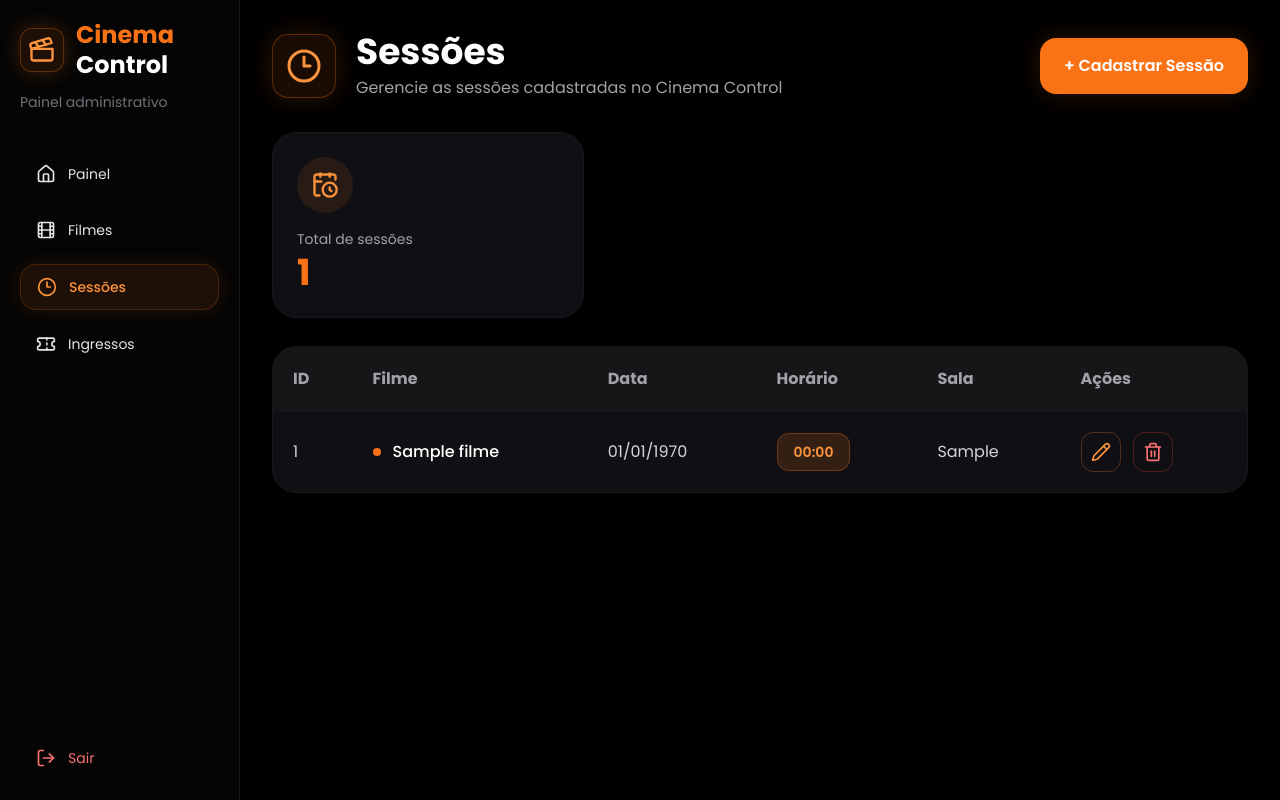
After one commit to Mariaquiteria26/projeto-PW, a PHP site: page /paginas/sessoes/index.php in a window 1280 px wide. The commit adds this page. Run offline with PHP 8.4, Linux system fonts and the light colour scheme; the visitor is signed in with stand-in values (Sample User, id 1); tables that the repository leaves empty or names only in its code hold one stand-in row (values such as "Sample post"); some libraries are stand-ins or nearby versions.

Commit message:
segundo crud finalizado

```diff
--- /dev/null
+++ b/paginas/sessoes/index.php
@@ -0,0 +1,200 @@
+<?php
+require_once __DIR__ . '/../../login/protege.php';
+require_once __DIR__ . '/../../login/conexao.php';
+
+$pdo = getConexao();
+
+$sql = "SELECT sessoes.*, filmes.nome AS nome_filme
+        FROM sessoes
+        INNER JOIN filmes ON sessoes.filme_id = filmes.id";
+
+$stmt = $pdo->query($sql);
+
+$sessoes = $stmt->fetchAll(PDO::FETCH_ASSOC);
+
+$sql = "SELECT COUNT(*) AS total FROM sessoes";
+
+$stmt = $pdo->query($sql);
+
+$totalSessoes = $stmt->fetch(PDO::FETCH_ASSOC)['total'];
+?>
+
+<!DOCTYPE html>
+<html lang="pt-br">
+<head>
+    <meta charset="UTF-8">
+    <meta name="viewport" content="width=device-width, initial-scale=1.0">
+    <title>Sessões - Cinema Control</title>
+
+    <script src="https://cdn.tailwindcss.com"></script>
+    <script src="https://unpkg.com/lucide@latest"></script>
+
+    <link href="https://fonts.googleapis.com/css2?family=Poppins:wght@300;400;500;600;700&display=swap" rel="stylesheet">
+
+    <style>
+        body { font-family: 'Poppins', sans-serif; }
+    </style>
+</head>
+
+<body class="bg-black text-white flex min-h-screen">
+
+    <aside class="w-60 min-h-screen bg-[#050505] border-r border-zinc-900 flex flex-col justify-between p-5">
+        <div>
+            <div class="mb-10">
+                <div class="flex items-center gap-3 mb-3">
+                    <div class="w-11 h-11 rounded-xl bg-orange-500/10 border border-orange-500/30 flex items-center justify-center shadow-[0_0_20px_rgba(249,115,22,0.25)]">
+                        <i data-lucide="clapperboard" class="w-7 h-7 text-orange-400"></i>
+                    </div>
+
+                    <h1 class="text-2xl font-bold leading-tight">
+                        <span class="text-orange-500">Cinema</span><br>
+                        Control
+                    </h1>
+                </div>
+
+                <p class="text-zinc-500 text-sm">Painel administrativo</p>
+            </div>
+
+            <nav class="space-y-3">
+                <a href="../painel/index.php" class="flex items-center gap-3 text-zinc-200 hover:text-orange-400 hover:bg-orange-500/10 px-4 py-3 rounded-2xl transition">
+                    <i data-lucide="home" class="w-5 h-5"></i>
+                    <span class="text-sm">Painel</span>
+                </a>
+
+                <a href="../filmes/index.php" class="flex items-center gap-3 text-zinc-200 hover:text-orange-400 hover:bg-orange-500/10 px-4 py-3 rounded-2xl transition">
+                    <i data-lucide="film" class="w-5 h-5"></i>
+                    <span class="text-sm">Filmes</span>
+                </a>
+
+                <a href="../sessoes/index.php" class="flex items-center gap-3 bg-orange-500/10 text-orange-400 px-4 py-3 rounded-2xl border border-orange-500/20 shadow-[0_0_20px_rgba(249,115,22,0.12)]">
+                    <i data-lucide="clock-3" class="w-5 h-5"></i>
+                    <span class="text-sm font-medium">Sessões</span>
+                </a>
+
+                <a href="../ingressos/index.php" class="flex items-center gap-3 text-zinc-200 hover:text-orange-400 hover:bg-orange-500/10 px-4 py-3 rounded-2xl transition">
+                    <i data-lucide="ticket" class="w-5 h-5"></i>
+                    <span class="text-sm">Ingressos</span>
+                </a>
+            </nav>
+        </div>
+
+        <a href="../../login/logout.php" class="flex items-center gap-3 text-red-400 hover:bg-red-500/10 px-4 py-3 rounded-2xl transition">
+            <i data-lucide="log-out" class="w-5 h-5"></i>
+            <span class="text-sm">Sair</span>
+        </a>
+    </aside>
+
+    <main class="flex-1 p-8">
+
+        <div class="flex items-center justify-between mb-8">
+            <div class="flex items-center gap-5">
+                <div class="w-16 h-16 rounded-2xl bg-orange-500/10 border border-orange-500/30 flex items-center justify-center shadow-[0_0_25px_rgba(249,115,22,0.18)]">
+                    <i data-lucide="clock-3" class="w-9 h-9 text-orange-400"></i>
+                </div>
+
+                <div>
+                    <h1 class="text-4xl font-bold">Sessões</h1>
+                    <p class="text-zinc-400 mt-1">
+                        Gerencie as sessões cadastradas no Cinema Control
+                    </p>
+                </div>
+            </div>
+
+            <a href="cadastrar.php" class="bg-orange-500 hover:bg-orange-600 transition px-6 py-4 rounded-2xl font-semibold shadow-[0_0_25px_rgba(249,115,22,0.18)]">
+                + Cadastrar Sessão
+            </a>
+        </div>
+
+        <section class="grid grid-cols-1 md:grid-cols-3 gap-5 mb-7">
+            <div class="bg-[#101014] border border-zinc-900 rounded-3xl p-6">
+                <div class="w-14 h-14 rounded-full bg-orange-500/10 flex items-center justify-center mb-4">
+                    <i data-lucide="calendar-clock" class="w-7 h-7 text-orange-400"></i>
+                </div>
+
+                <p class="text-zinc-400 text-sm">Total de sessões</p>
+
+                <h2 class="text-4xl font-bold text-orange-500 mt-1">
+                    <?php echo $totalSessoes; ?>
+                </h2>
+            </div>
+        </section>
+
+        <div class="bg-[#101014] border border-zinc-900 rounded-3xl overflow-hidden">
+
+            <table class="w-full">
+
+                <thead class="bg-zinc-900/80">
+                    <tr>
+                        <th class="text-left p-5 text-zinc-400">ID</th>
+                        <th class="text-left p-5 text-zinc-400">Filme</th>
+                        <th class="text-left p-5 text-zinc-400">Data</th>
+                        <th class="text-left p-5 text-zinc-400">Horário</th>
+                        <th class="text-left p-5 text-zinc-400">Sala</th>
+                        <th class="text-left p-5 text-zinc-400">Ações</th>
+                    </tr>
+                </thead>
+
+                <tbody>
+
+                    <?php foreach($sessoes as $sessao): ?>
+
+                        <tr class="border-t border-zinc-900 hover:bg-zinc-900/50 transition">
+
+                            <td class="p-5 text-zinc-300">
+                                <?php echo $sessao['id']; ?>
+                            </td>
+
+                            <td class="p-5 font-medium">
+                                <div class="flex items-center gap-3">
+                                    <span class="w-2 h-2 rounded-full bg-orange-500"></span>
+
+                                    <?php echo htmlspecialchars($sessao['nome_filme']); ?>
+                                </div>
+                            </td>
+
+                            <td class="p-5 text-zinc-300">
+                                <?php echo date('d/m/Y', strtotime($sessao['data'])); ?>
+                            </td>
+
+                            <td class="p-5">
+                                <span class="bg-orange-500/15 text-orange-400 border border-orange-500/30 px-4 py-2 rounded-xl text-sm font-semibold">
+                                    <?php echo date('H:i', strtotime($sessao['horario'])); ?>
+                                </span>
+                            </td>
+
+                            <td class="p-5 text-zinc-300">
+                                <?php echo htmlspecialchars($sessao['sala']); ?>
+                            </td>
+
+                            <td class="p-5">
+                                <div class="flex gap-3">
+
+                                    <a href="editar.php?id=<?php echo $sessao['id']; ?>" class="w-10 h-10 flex items-center justify-center rounded-xl border border-orange-500/30 text-orange-400 hover:bg-orange-500/10 transition">
+                                        <i data-lucide="pencil" class="w-5 h-5"></i>
+                                    </a>
+
+                                    <a href="delete.php?id=<?php echo $sessao['id']; ?>" onclick="return confirm('Tem certeza que deseja excluir?')" class="w-10 h-10 flex items-center justify-center rounded-xl border border-red-500/30 text-red-400 hover:bg-red-500/10 transition">
+                                        <i data-lucide="trash-2" class="w-5 h-5"></i>
+                                    </a>
+
+                                </div>
+                            </td>
+
+                        </tr>
+
+                    <?php endforeach; ?>
+
+                </tbody>
+
+            </table>
+
+        </div>
+
+    </main>
+
+    <script>
+        lucide.createIcons();
+    </script>
+
+</body>
+</html>
```
Also changed, not shown: paginas/painel/index.php (+11 -3 lines), paginas/sessoes/cadastrar.php (added, +115 -0 lines), paginas/sessoes/delete.php (added, +21 -0 lines), paginas/sessoes/editar.php (added, +131 -0 lines), paginas/sessões/index.php (deleted, +0 -16 lines).
